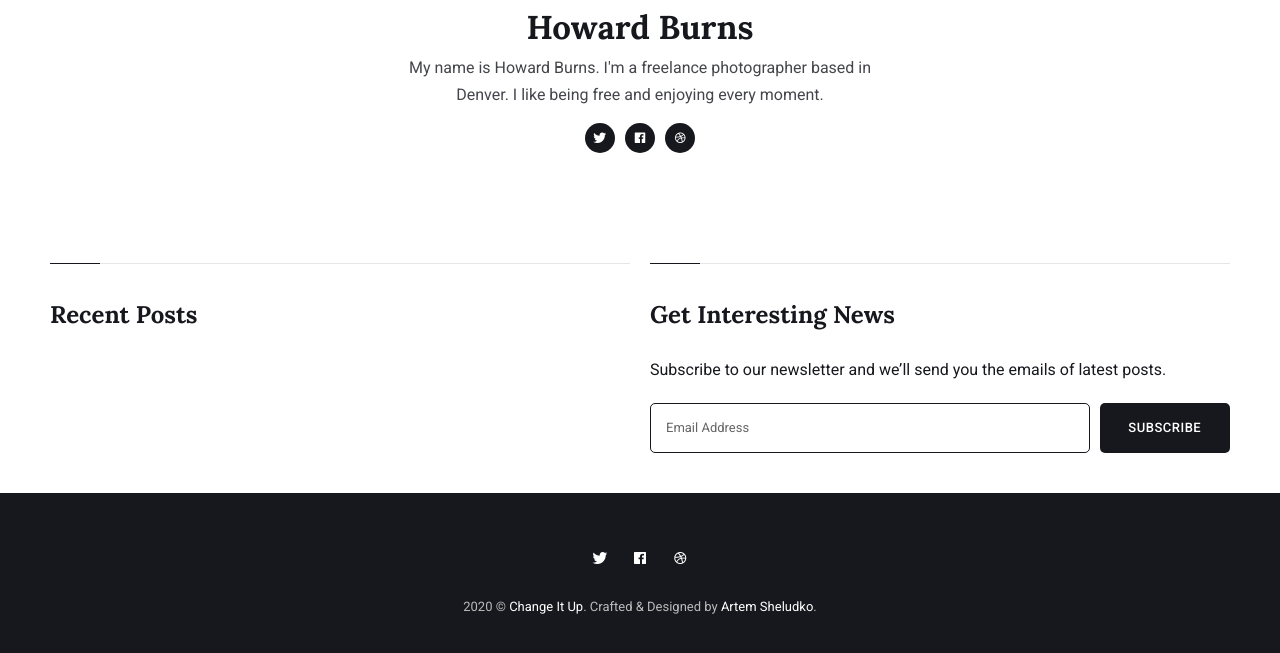
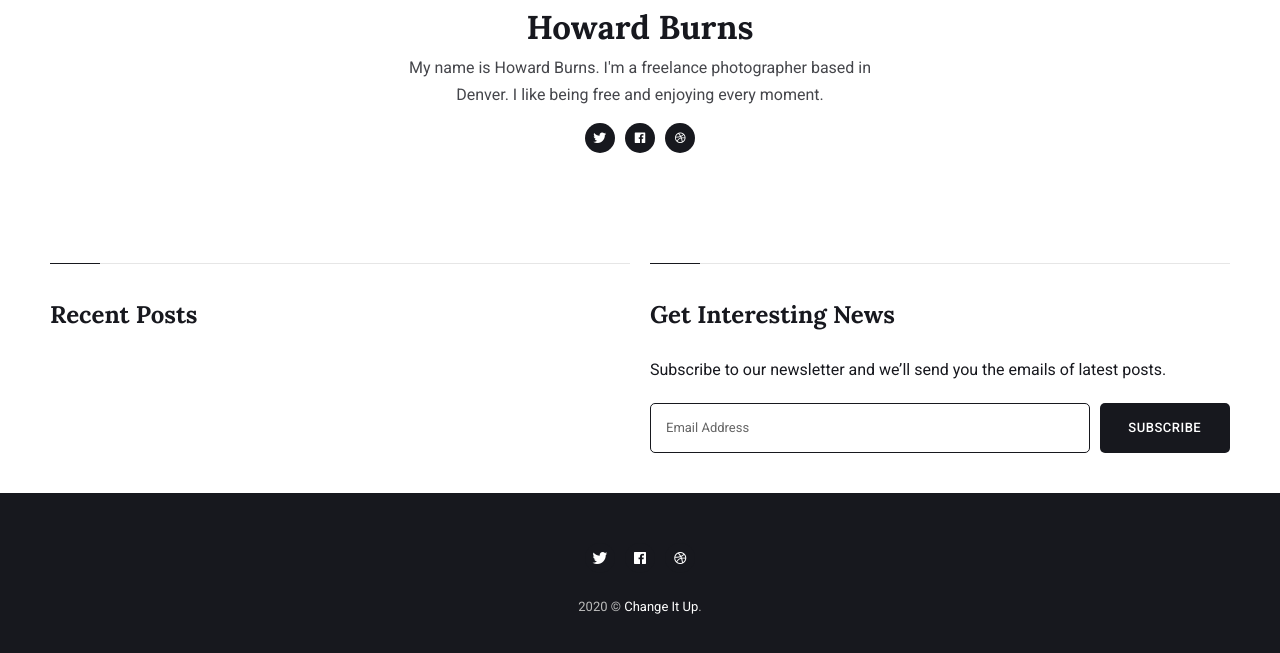
Before and after one commit to robinprospect/personalwebsite, a Jekyll site: the page built from index.html, in a window 1280 px wide and 964 px high, cut to the strip 304-957 px from the top of the window. Built offline with Jekyll 4.4.1, drawn with Linux system fonts in a browser that asks for light colours; nearby versions of some CDN libraries; the list of posts is cut into pages by our own code.

Commit message:
Remove designer advert

```diff
--- a/_includes/footer.html
+++ b/_includes/footer.html
@@ -86,8 +86,7 @@
       <div class="col col-12 col-d-10 push-d-1 col-m-12 push-m-0">
         <div class="footer__inner">
           {% include contact-links.html %}
-          <div class="copyright">{{site.time | date: '%Y'}} &copy; <a href="/">{{site.title}}</a>. Crafted & Designed by <a
-              href="https://jekyllthemes.io/developers/artem-sheludko">Artem Sheludko</a>.</div>
+          <div class="copyright">{{site.time | date: '%Y'}} &copy; <a href="/">{{site.title}}</a>.
         </div>
       </div>
     </div>
```
